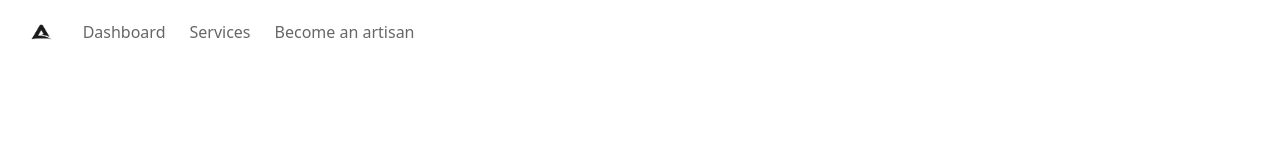
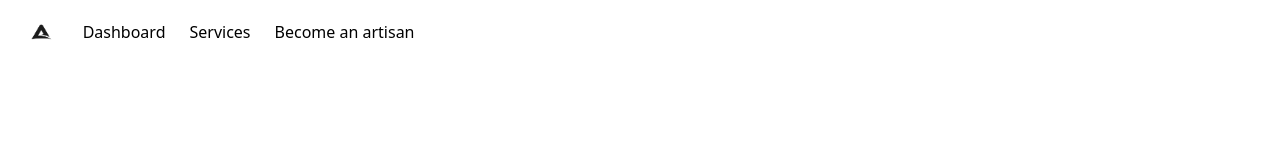
Before and after one commit to MrAmoako/artisan_working, a React (Create React App) app: page / in a window 1280 px wide. Shown: the top 160 px of the page. Built offline with nearby package versions, Linux system fonts and the light colour scheme.

Commit message:
changes to homepage

```diff
--- a/src/components/actualcomp/Navbar.jsx
+++ b/src/components/actualcomp/Navbar.jsx
@@ -30,7 +30,7 @@ function Navbar() {
         <li className="mb-4 lg:mb-0 lg:pe-2" data-twe-nav-item-ref>
 
           <a
-            className="text-black/60 transition duration-200 hover:text-black/80 hover:ease-in-out focus:text-black/80 active:text-black/80 motion-reduce:transition-none dark:text-white/60 dark:hover:text-white/80 dark:focus:text-white/80 dark:active:text-white/80 lg:px-2"
+            className="text-black transition duration-200 hover:text-black/80 hover:ease-in-out focus:text-black/80 active:text-black/80 motion-reduce:transition-none   lg:px-2"
             href="/"
             data-twe-nav-link-ref
             >Dashboard</a
@@ -39,7 +39,7 @@ function Navbar() {
 
         <li className="mb-4 lg:mb-0 lg:pe-2" data-twe-nav-item-ref>
           <a
-            className="text-black/60 transition duration-200 hover:text-black/80 hover:ease-in-out focus:text-black/80 active:text-black/80 motion-reduce:transition-none dark:text-white/60 dark:hover:text-white/80 dark:focus:text-white/80 dark:active:text-white/80 lg:px-2"
+            className="text-black transition duration-200 hover:text-black/80 hover:ease-in-out focus:text-black/80 active:text-black/80 motion-reduce:transition-none   lg:px-2"
             href="/client"
             data-twe-nav-link-ref
             >Services</a
@@ -48,7 +48,7 @@ function Navbar() {
 
         <li className="mb-4 lg:mb-0 lg:pe-2" data-twe-nav-item-ref>
           <a
-            className="text-black/60 transition duration-200 hover:text-black/80 hover:ease-in-out focus:text-black/80 active:text-black/80 motion-reduce:transition-none dark:text-white/60 dark:hover:text-white/80 dark:focus:text-white/80 dark:active:text-white/80 lg:px-2"
+            className="text-black transition duration-200 hover:text-black/80 hover:ease-in-out focus:text-black/80 active:text-black/80 motion-reduce:transition-none   lg:px-2"
             href="/signup"
             data-twe-nav-link-ref
             >Become an artisan</a
```
